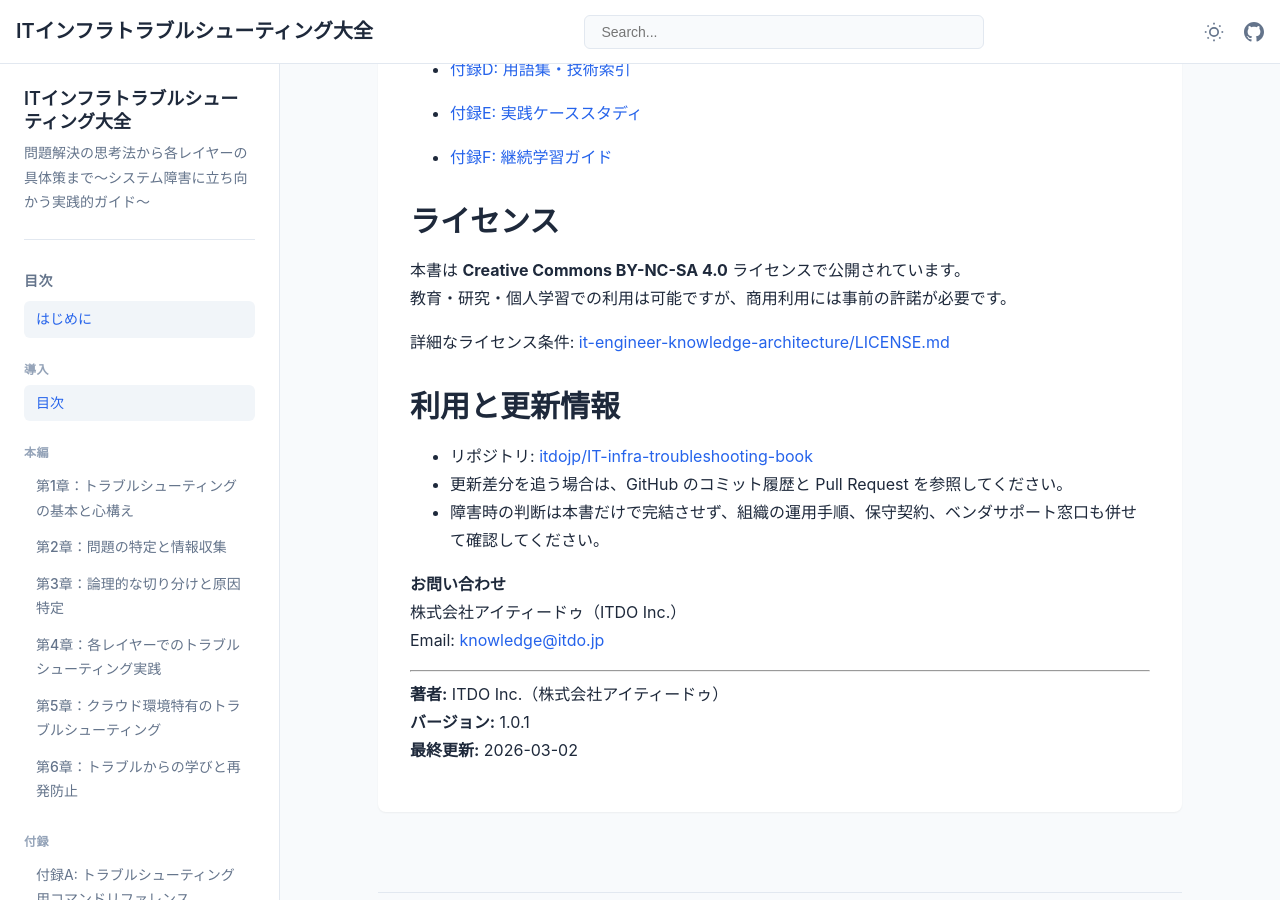
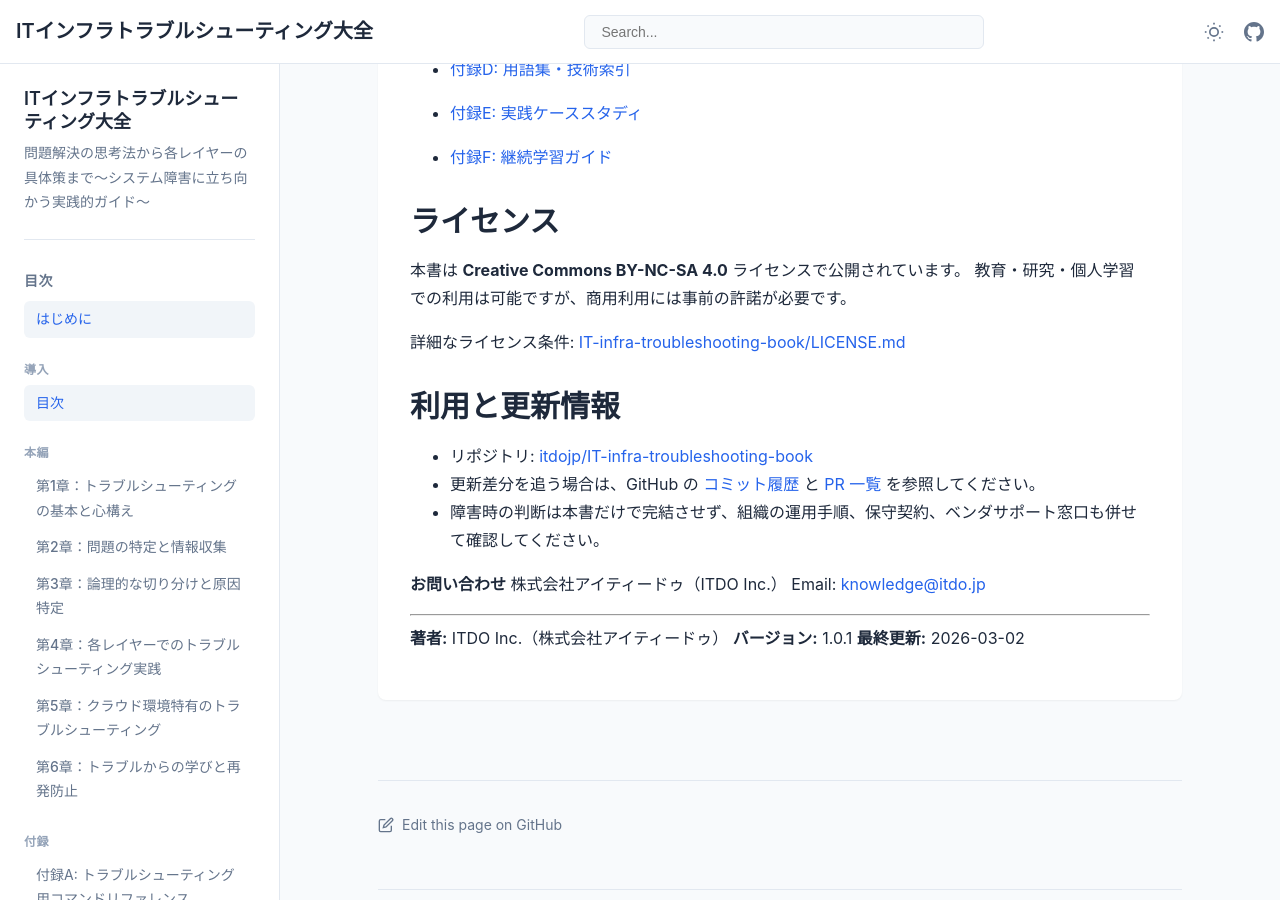
Before and after one commit to itdojp/IT-infra-troubleshooting-book, a Jekyll site: the page built from docs/index.md, in a window 1280 px wide and 900 px high, scrolled down 3083 px. Built offline with Jekyll 4.4.1, drawn with Linux system fonts in a browser that asks for light colours.

Commit message:
Address Copilot review feedback on index links

```diff
--- a/docs/index.md
+++ b/docs/index.md
@@ -92,12 +92,12 @@ ITインフラの設計・構築・運用に20年以上携わり、大規模シ
 本書は **Creative Commons BY-NC-SA 4.0** ライセンスで公開されています。
 教育・研究・個人学習での利用は可能ですが、商用利用には事前の許諾が必要です。
 
-詳細なライセンス条件: [it-engineer-knowledge-architecture/LICENSE.md](https://github.com/itdojp/it-engineer-knowledge-architecture/blob/main/LICENSE.md)
+詳細なライセンス条件: [IT-infra-troubleshooting-book/LICENSE.md](https://github.com/itdojp/IT-infra-troubleshooting-book/blob/main/LICENSE.md)
 
 ## 利用と更新情報
 
 - リポジトリ: [itdojp/IT-infra-troubleshooting-book](https://github.com/itdojp/IT-infra-troubleshooting-book)
-- 更新差分を追う場合は、GitHub のコミット履歴と Pull Request を参照してください。
+- 更新差分を追う場合は、GitHub の [コミット履歴](https://github.com/itdojp/IT-infra-troubleshooting-book/commits/main/) と [PR 一覧](https://github.com/itdojp/IT-infra-troubleshooting-book/pulls) を参照してください。
 - 障害時の判断は本書だけで完結させず、組織の運用手順、保守契約、ベンダサポート窓口も併せて確認してください。
 
 **お問い合わせ**
```
